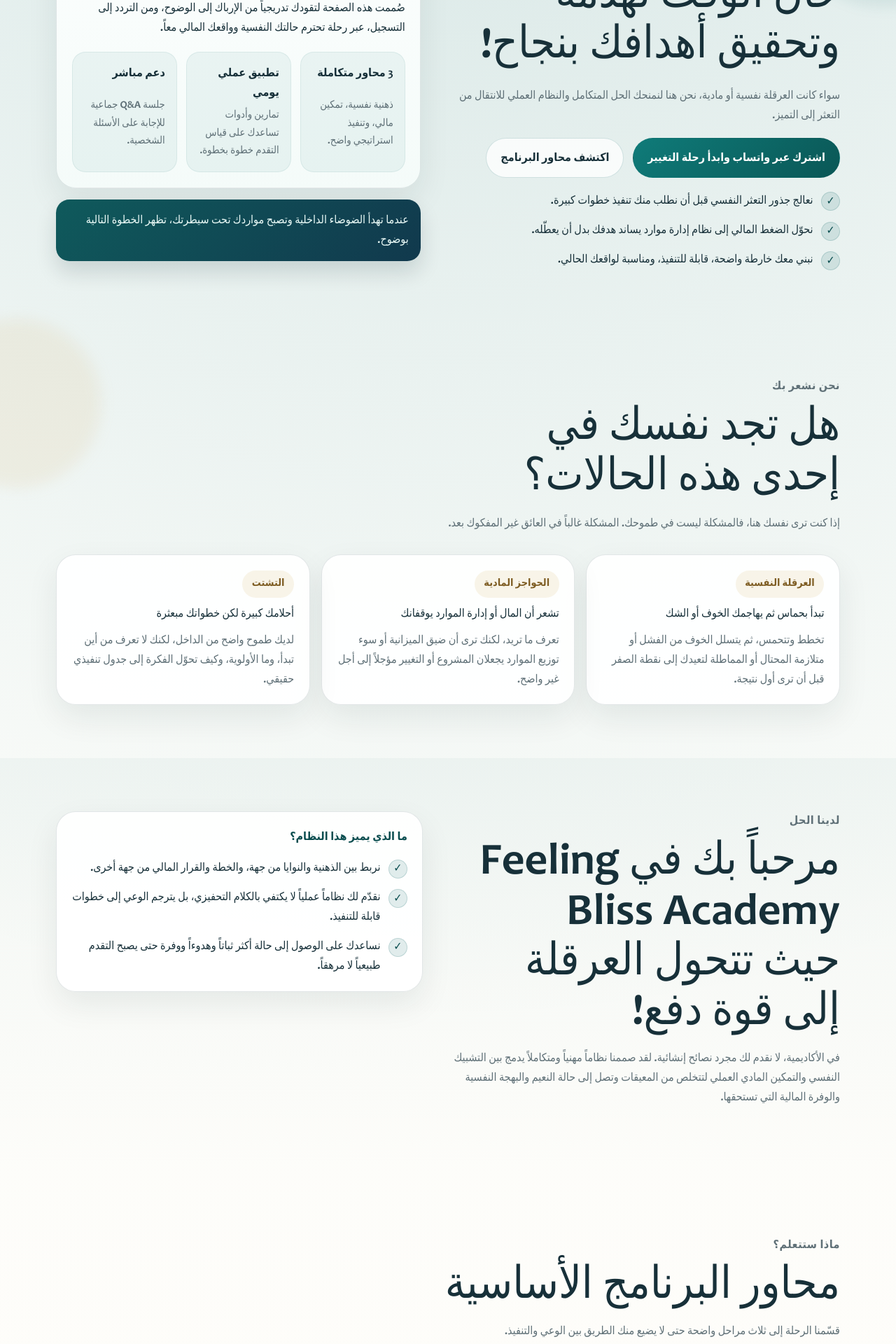
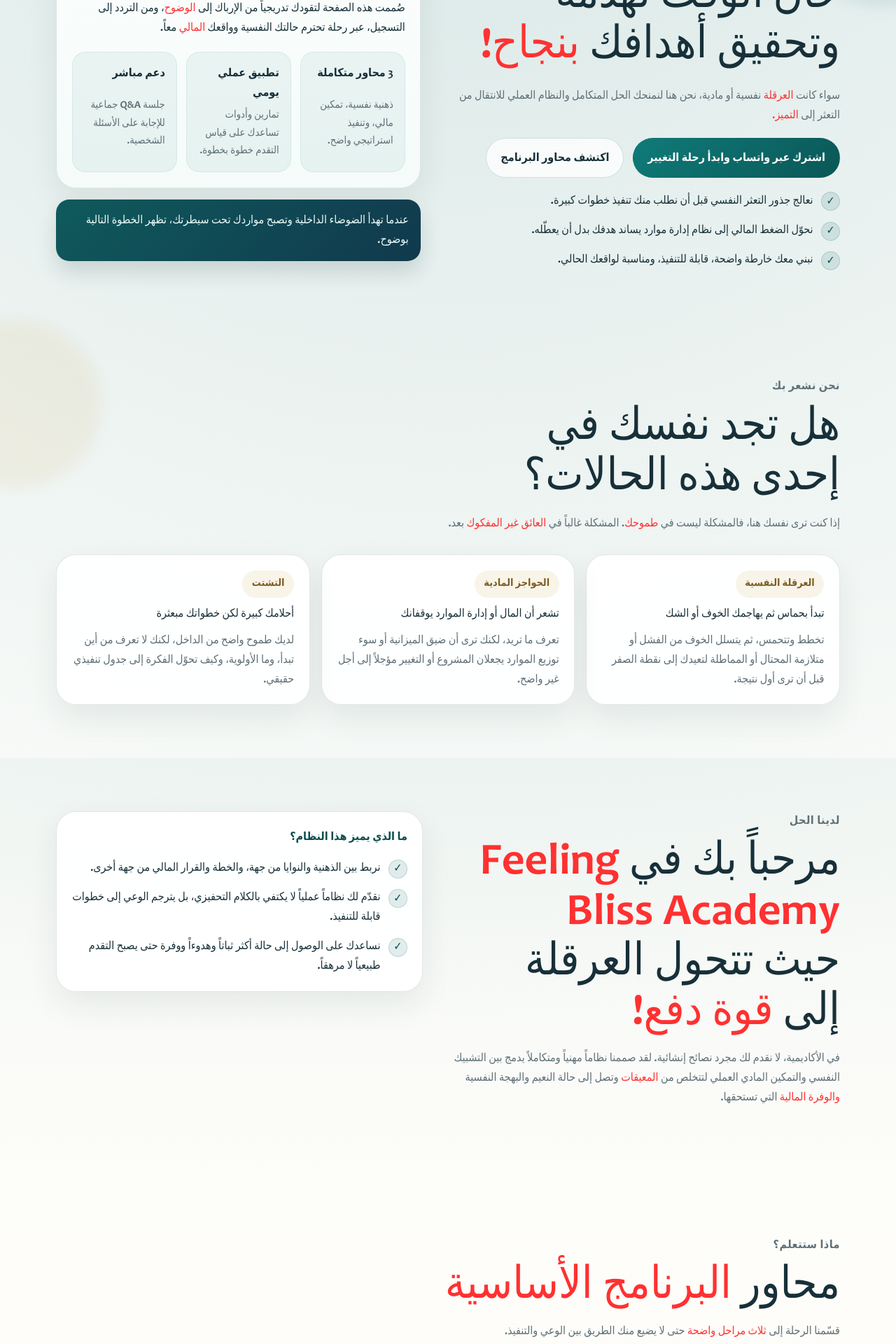
Before and after one commit to candraos/feelingblissacademy.com, a Next.js app: page / in a window 1280 px wide. Shown: the part 440-2360 px from the top of the page at 70% size. Built offline with nearby package versions, Linux system fonts and the light colour scheme; no server answers.

Commit message:
make important text in red

```diff
--- a/src/app/globals.css
+++ b/src/app/globals.css
@@ -415,6 +415,10 @@
   letter-spacing: 0.03em;
 }
 
+.text-accent-red {
+  color: #ff3131;
+}
+
 .hero-actions,
 .centered-buttons {
   display: flex;
@@ -795,6 +799,8 @@
   background: rgba(255, 49, 49, 0.18);
 }
 
+
+
 .button-secondary.button-red {
   color: #ffffff;
   background: linear-gradient(135deg, #ff3131, #d92929);
--- a/src/components/home/hero-section.tsx
+++ b/src/components/home/hero-section.tsx
@@ -10,13 +10,15 @@
           <p className="section-kicker">طريقك نحو تحقيق أهدافك</p>
 
           <h1>
-            هل تشعر أن هناك جداراً خفياً يمنعك من الوصول إلى أحلامك؟ حان الوقت
-            لهدمه وتحقيق أهدافك بنجاح!
+            هل تشعر أن هناك جداراً خفياً يمنعك من الوصول إلى{" "}
+            <span className="text-accent-red">أحلامك؟</span> حان الوقت لهدمه
+            وتحقيق أهدافك <span className="text-accent-red">بنجاح!</span>
           </h1>
 
           <p className="hero-description">
-            سواء كانت العرقلة نفسية أو مادية، نحن هنا لنمنحك الحل المتكامل
-            والنظام العملي للانتقال من التعثر إلى التميز.
+            سواء كانت <span className="text-accent-red">العرقلة</span> نفسية أو
+            مادية، نحن هنا لنمنحك الحل المتكامل والنظام العملي للانتقال من
+            التعثر إلى <span className="text-accent-red">التميز.</span>
           </p>
 
           <div className="hero-actions">
@@ -58,11 +60,15 @@
 
             <div className="hero-card-copy">
               <p className="hero-card-label">{siteConfig.arabicName}</p>
-              <h2>هدوء نفسي، قرار مالي أوضح، وخطوات قابلة للتنفيذ</h2>
+              <h2>
+                <span className="text-accent-red">هدوء نفسي</span>، قرار مالي
+                أوضح، و<span className="text-accent-red">خطوات قابلة للتنفيذ</span>
+              </h2>
               <p>
-                صُممت هذه الصفحة لتقودك تدريجياً من الإرباك إلى الوضوح، ومن
-                التردد إلى التسجيل، عبر رحلة تحترم حالتك النفسية وواقعك المالي
-                معاً.
+                صُممت هذه الصفحة لتقودك تدريجياً من الإرباك إلى{" "}
+                <span className="text-accent-red">الوضوح</span>، ومن التردد إلى
+                التسجيل، عبر رحلة تحترم حالتك النفسية وواقعك{" "}
+                <span className="text-accent-red">المالي</span> معاً.
               </p>
             </div>
 
--- a/src/components/home/sections.tsx
+++ b/src/components/home/sections.tsx
@@ -19,7 +19,13 @@
         <SectionHeading
           kicker="نحن نشعر بك"
           title="هل تجد نفسك في إحدى هذه الحالات؟"
-          description="إذا كنت ترى نفسك هنا، فالمشكلة ليست في طموحك. المشكلة غالباً في العائق غير المفكوك بعد."
+          description={
+            <>
+              إذا كنت ترى نفسك هنا، فالمشكلة ليست في{" "}
+              <span className="text-accent-red">طموحك</span>. المشكلة غالباً في{" "}
+              <span className="text-accent-red">العائق غير المفكوك</span> بعد.
+            </>
+          }
         />
 
         <div className="card-grid pain-grid">
@@ -43,8 +49,23 @@
         <div>
           <SectionHeading
             kicker="لدينا الحل"
-            title="مرحباً بك في Feeling Bliss Academy حيث تتحول العرقلة إلى قوة دفع!"
-            description="في الأكاديمية، لا نقدم لك مجرد نصائح إنشائية. لقد صممنا نظاماً مهنياً ومتكاملاً يدمج بين التشبيك النفسي والتمكين المادي العملي لتتخلص من المعيقات وتصل إلى حالة النعيم والبهجة النفسية والوفرة المالية التي تستحقها."
+            title={
+              <>
+                مرحباً بك في{" "}
+                <span className="text-accent-red">Feeling Bliss Academy</span>{" "}
+                حيث تتحول العرقلة إلى <span className="text-accent-red">قوة دفع!</span>
+              </>
+            }
+            description={
+              <>
+                في الأكاديمية، لا نقدم لك مجرد نصائح إنشائية. لقد صممنا نظاماً
+                مهنياً ومتكاملاً يدمج بين التشبيك النفسي والتمكين المادي العملي
+                لتتخلص من <span className="text-accent-red">المعيقات</span> وتصل
+                إلى حالة النعيم والبهجة النفسية{" "}
+                <span className="text-accent-red">والوفرة المالية</span> التي
+                تستحقها.
+              </>
+            }
           />
         </div>
 
@@ -67,8 +88,17 @@
       <div className="container">
         <SectionHeading
           kicker="ماذا ستتعلم؟"
-          title="محاور البرنامج الأساسية"
-          description="قسّمنا الرحلة إلى ثلاث مراحل واضحة حتى لا يضيع منك الطريق بين الوعي والتنفيذ."
+          title={
+            <>
+              محاور <span className="text-accent-red">البرنامج الأساسية</span>
+            </>
+          }
+          description={
+            <>
+              قسّمنا الرحلة إلى <span className="text-accent-red">ثلاث مراحل واضحة</span>{" "}
+              حتى لا يضيع منك الطريق بين الوعي والتنفيذ.
+            </>
+          }
         />
 
         <div className="card-grid module-grid">
@@ -95,8 +125,18 @@
       <div className="container">
         <SectionHeading
           kicker="لمن هذا البرنامج؟"
-          title="هذا البرنامج صُمم لمن يملك الطموح لكنه يشعر أنه متوقف في المنتصف"
-          description="إذا كنت تريد توازناً حقيقياً بين الداخل والخارج، بين السلام والإنجاز، فهذه الرحلة بُنيت لك."
+          title={
+            <>
+              هذا البرنامج صُمم لمن يملك <span className="text-accent-red">الطموح</span>{" "}
+              لكنه يشعر أنه <span className="text-accent-red">متوقف في المنتصف</span>
+            </>
+          }
+          description={
+            <>
+              إذا كنت تريد <span className="text-accent-red">توازناً حقيقياً</span>{" "}
+              بين الداخل والخارج، بين السلام والإنجاز، فهذه الرحلة بُنيت لك.
+            </>
+          }
           centered
         />
 
@@ -159,8 +199,19 @@
       <div className="container">
         <SectionHeading
           kicker="العرض والأسعار"
-          title="استثمر اليوم في انتقالك من العرقلة إلى الوضوح والوفرة"
-          description="عرض محدود لباقة متكاملة تمنحك المحتوى العملي، المكافآت، والمساحة الداعمة لتبدأ بثقة."
+          title={
+            <>
+              استثمر اليوم في انتقالك من{" "}
+              <span className="text-accent-red">العرقلة</span> إلى{" "}
+              <span className="text-accent-red">الوضوح والوفرة</span>
+            </>
+          }
+          description={
+            <>
+              <span className="text-accent-red">عرض محدود</span> لباقة متكاملة
+              تمنحك المحتوى العملي، المكافآت، والمساحة الداعمة لتبدأ بثقة.
+            </>
+          }
         />
 
         <div className="offer-layout">
@@ -178,8 +229,9 @@
             </div>
 
             <p className="pricing-copy">
-              يشمل البرنامج الكامل، الأدوات التطبيقية، والمكافآت التي تساعدك على الربط بين
-              الوعي النفسي والانضباط المالي.
+              يشمل <span className="text-accent-red">البرنامج الكامل</span>،
+              الأدوات التطبيقية، والمكافآت التي تساعدك على الربط بين الوعي
+              النفسي و<span className="text-accent-red">الانضباط المالي</span>.
             </p>
 
             <ul className="feature-list" role="list">
@@ -200,7 +252,9 @@
 
           <article className="surface-card register-card">
             <p className="register-kicker">الحجز المباشر</p>
-            <h3>احجز مقعدك الآن عبر واتساب</h3>
+            <h3>
+              احجز <span className="text-accent-red">مقعدك الآن</span> عبر واتساب
+            </h3>
             <p>
               أزلنا نموذج التسجيل. راسلنا مباشرة على واتساب وسنرسل لك تفاصيل التسجيل،
               آلية الدفع، وخطوات البدء المناسبة لك.
@@ -215,14 +269,7 @@
               ابدأ الحجز على واتساب
             </a>
 
-            <a
-              className="register-link"
-              href={siteConfig.whatsappUrl}
-              target="_blank"
-              rel="noopener noreferrer"
-            >
-              الرقم المباشر: {siteConfig.whatsappNumberDisplay}
-            </a>
+
 
             <p className="form-caption">
               سنرد عليك مباشرة لتأكيد المقعد والإجابة عن أي سؤال قبل الاشتراك.
@@ -241,8 +288,19 @@
         <article className="final-cta-card">
           <SectionHeading
             kicker="الخطوة الأخيرة"
-            title="أحلامك لا تستحق الانتظار أكثر.. العرقلة تنتهي هنا!"
-            description="لا تؤجل نفسك أكثر. اختر اليوم أن تبدأ بنظام أوضح، نفس أهدأ، وخطوات مالية أكثر ذكاء."
+            title={
+              <>
+                <span className="text-accent-red">أحلامك</span> لا تستحق الانتظار
+                أكثر.. <span className="text-accent-red">العرقلة تنتهي هنا!</span>
+              </>
+            }
+            description={
+              <>
+                لا تؤجل نفسك أكثر. اختر اليوم أن تبدأ{" "}
+                <span className="text-accent-red">بنظام أوضح</span>، نفس أهدأ،
+                وخطوات مالية أكثر ذكاء.
+              </>
+            }
             centered
           />
 
--- a/src/components/home/shared.tsx
+++ b/src/components/home/shared.tsx
@@ -1,7 +1,9 @@
+import { ReactNode } from "react";
+
 type SectionHeadingProps = {
   kicker: string;
-  title: string;
-  description?: string;
+  title: ReactNode;
+  description?: ReactNode;
   centered?: boolean;
 };
 
```
